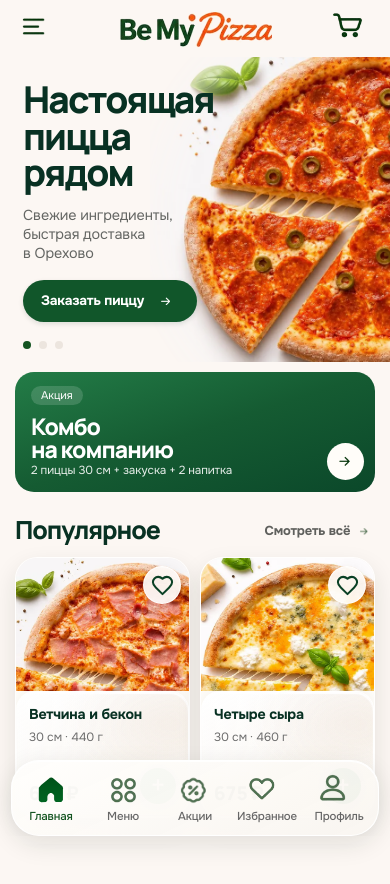
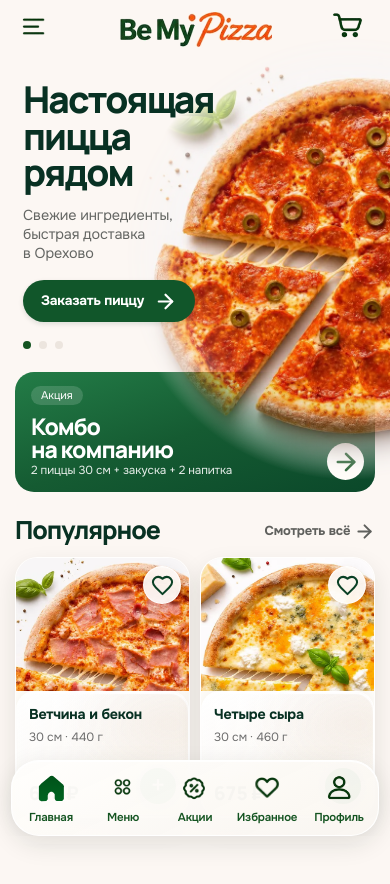
Before and after one commit to Ryt1nger/Be-My-Pizza, a React (Vite) app in the folder apps/customer/: page / in a window 390 px wide. Shown: the top 884 px of the page. Built offline with nearby package versions, Linux system fonts and the light colour scheme.

Commit message:
style: hide mobile scrollbars, overlay hero pizza, unify arrows and stabilize nav icons

```diff
--- a/apps/customer/src/app/shell/AppShell.tsx
+++ b/apps/customer/src/app/shell/AppShell.tsx
@@ -53,8 +53,8 @@ export function AppShell(){
   <div aria-hidden="true" className="bmp-bottom-gap-mask fixed bottom-0 left-0 right-0 z-[39] md:hidden"/>
   <nav aria-label="Нижняя навигация"
     className="bmp-bottom-glass fixed bottom-[max(8px,env(safe-area-inset-bottom))] left-[11px] right-[11px] z-40 grid h-[76px] grid-cols-5 overflow-hidden rounded-[28px] px-[3px] md:hidden">
-   {tabs.map(t=><NavLink to={t.to} key={t.to} end={t.to==='/'} className={({isActive})=>'flex min-w-0 flex-col items-center justify-center gap-[2px] rounded-[24px] px-[1px] leading-tight '+(isActive?'text-primary':'text-muted')}>
-      {({isActive})=><><BrandIcon name={t.icon} size={36} nav filled={isActive} className={isActive?'':'opacity-70'}/><span className={'bmp-nav-label truncate text-center '+(isActive?'font-bold':'')}>{t.name}</span></>}
+   {tabs.map(t=><NavLink to={t.to} key={t.to} end={t.to==='/'} className="grid min-w-0 grid-rows-[36px_16px] content-center justify-items-center gap-[4px] rounded-[24px] px-[1px] text-primary">
+      {({isActive})=><><BrandIcon name={t.icon} size={36} nav filled={isActive}/><span className="bmp-nav-label block h-[16px] max-w-full truncate text-center">{t.name}</span></>}
     </NavLink>)}
   </nav>
   {drawerOpen&&<div className="fixed inset-0 z-50 md:hidden">
--- a/apps/customer/src/pages/HomePage.tsx
+++ b/apps/customer/src/pages/HomePage.tsx
@@ -1,4 +1,5 @@
 import { Link } from 'react-router-dom';
+import { ArrowRight } from 'lucide-react';
 import { useQuery } from '@tanstack/react-query';
 import { catalogGateway } from '@/api';
 import { ProductPhoto } from '@/shared/ui/ProductPhoto';
@@ -23,8 +24,8 @@ export function HomePage(){
    .filter((p):p is Product=>Boolean(p));
  return <div className="mx-auto max-w-[1080px]">
   <section aria-labelledby="home-title"
-    className="relative -mx-4 h-[305px] overflow-hidden px-[23px] sm:mx-0 sm:h-[400px] sm:rounded-[28px] sm:px-10 lg:h-[455px] lg:px-14">
-    <div className="pointer-events-none absolute -right-[190px] -top-[55px] h-[430px] w-[430px] sm:-right-[65px] sm:-top-[32px] sm:h-[477px] sm:w-[477px] lg:right-[-25px] lg:top-[-30px] lg:h-[535px] lg:w-[535px]" style={{maskImage:"radial-gradient(circle at center, #000 58%, transparent 79%)",WebkitMaskImage:"radial-gradient(circle at center, #000 58%, transparent 79%)"}}>
+    className="relative z-20 -mx-4 h-[305px] overflow-visible px-[23px] sm:mx-0 sm:h-[400px] sm:px-10 lg:h-[455px] lg:px-14">
+    <div className="pointer-events-none absolute z-0 -right-[195px] -top-[24px] h-[468px] w-[468px] sm:-right-[83px] sm:-top-[18px] sm:h-[500px] sm:w-[500px] lg:-right-[30px] lg:-top-[15px] lg:h-[560px] lg:w-[560px]" style={{maskImage:"radial-gradient(ellipse 55% 54% at 50% 48%, #000 52%, rgba(0,0,0,.92) 65%, transparent 88%)",WebkitMaskImage:"radial-gradient(ellipse 55% 54% at 50% 48%, #000 52%, rgba(0,0,0,.92) 65%, transparent 88%)"}}>
       <ProductPhoto src="/media/products/pepperoni.webp" alt="Пицца Пепперони" className="h-full w-full object-contain mix-blend-multiply"/>
     </div>
     <div className="relative z-10 pt-[24px] sm:pt-[53px] lg:pt-[68px]">
@@ -38,7 +39,7 @@ export function HomePage(){
       </p>
       <Link to="/menu"
         className="bmp-body-strong mt-[18px] inline-flex h-[42px] items-center gap-[10px] rounded-full bg-[#11562A] px-[18px] text-[clamp(13px,3.5vw,15px)] text-white shadow-[0_2px_5px_rgba(9,50,28,.13)] sm:mt-7 sm:h-12 sm:px-6 sm:text-base">
-        Заказать пиццу <BrandIcon name="arrow" size={25} className="brightness-0 invert"/>
+        Заказать пиццу <ArrowRight size={23} strokeWidth={2.3} aria-hidden="true"/>
       </Link>
       <div className="mt-[19px] flex items-center gap-[8px]" aria-label="Первый слайд. Остальные слайды пока не опубликованы.">
         <span className="h-[8px] w-[8px] rounded-full bg-[#145421]"/>
@@ -64,7 +65,7 @@ export function HomePage(){
       className="pointer-events-none absolute inset-y-0 right-0 w-[42%]"/>
     <Link to="/promotions" aria-label="Перейти к акциям"
       className="absolute bottom-[12px] right-[11px] z-20 grid h-[37px] w-[37px] place-items-center rounded-full bg-surface text-primary sm:bottom-5 sm:right-5 sm:h-[46px] sm:w-[46px]">
-      <BrandIcon name="arrow" size={29}/>
+      <ArrowRight size={28} strokeWidth={2.25} aria-hidden="true"/>
     </Link>
   </section>
 
@@ -74,7 +75,7 @@ export function HomePage(){
         Популярное
       </h2>
       <Link to="/menu" className="bmp-body-strong inline-flex shrink-0 items-center gap-1 whitespace-nowrap text-[13px] text-[#5F605D] sm:text-base">
-        Смотреть всё <BrandIcon name="arrow" size={21} className="opacity-70"/>
+        Смотреть всё <ArrowRight size={21} strokeWidth={2.2} aria-hidden="true"/>
       </Link>
     </div>
     {isLoading&&<p role="status" className="bmp-body text-sm text-muted">Загружаем товары…</p>}
--- a/apps/customer/src/shared/styles/index.css
+++ b/apps/customer/src/shared/styles/index.css
@@ -38,7 +38,7 @@ button{-webkit-tap-highlight-color:transparent;touch-action:manipulation}
 .bmp-body{font-family:var(--bmp-font-body);font-weight:400;letter-spacing:-.008em}
 .bmp-body-strong{font-family:var(--bmp-font-body);font-weight:700;letter-spacing:-.015em}
 .bmp-price{font-family:var(--bmp-font-display);font-weight:800;letter-spacing:-.035em;font-variant-numeric:tabular-nums}
-.bmp-nav-label{font-family:var(--bmp-font-body);font-size:clamp(11px,2.95vw,12px);font-weight:500;line-height:1.2;letter-spacing:-.013em}
+.bmp-nav-label{font-family:var(--bmp-font-body);font-size:clamp(11px,2.95vw,12px);font-weight:600;line-height:16px;letter-spacing:-.013em}
 
 /* Do not suppress zoom on mobile input focus: keep forms >=16 CSS px. */
 input,select,textarea{font-size:max(16px,1rem)}
@@ -105,3 +105,18 @@ input,select,textarea{font-size:max(16px,1rem)}
   border-bottom:1px solid rgba(255,255,255,.94);
   box-shadow:0 7px 22px rgba(16,34,23,.085),inset 0 1px 0 rgba(255,255,255,.95);
 }
+
+/* The iPhone/app still scrolls normally; only scrollbar chrome is hidden.
+   Preserve momentum scrolling, focus navigation and scroll position. */
+html,body {
+  scrollbar-width:none;
+  -ms-overflow-style:none;
+  overflow-x:clip;
+}
+html::-webkit-scrollbar,
+body::-webkit-scrollbar,
+#root::-webkit-scrollbar {
+  display:none;
+  width:0;
+  height:0;
+}
--- a/apps/customer/src/shared/ui/BrandIcon.tsx
+++ b/apps/customer/src/shared/ui/BrandIcon.tsx
@@ -23,28 +23,35 @@ type IconProps={
   /** Equalize the VISIBLE silhouette of each tab's active/inactive glyph. */
   nav?:boolean;
 };
-const navOutlineInkRatio:Partial<Record<BrandIconName,number>>={
-  home:42/96, categories:42/96, promotion:60/96,
-  favorite:48/96, profile:40/96
+/** Measured alpha extents of the original owner-provided sprite tiles.
+ *  Calibrate both filled and outlined variants to the SAME optical centre and
+ *  max painted dimension. No selected-state scaling or positional jump. */
+const outlineBounds:Partial<Record<BrandIconName,[number,number,number,number]>>={
+  home:[14,21,74,69],
+  categories:[16,24,83,77],
+  promotion:[13,16,83,83],
+  favorite:[13,22,65,73],
+  profile:[15,23,60,67]
 };
-const navFilledInkRatio=95/108;
+const filledBounds:Partial<Record<BrandIconName,[number,number,number,number]>>={
+  home:[7,6,101,101],
+  categories:[6,7,100,101],
+  promotion:[6,7,101,101],
+  favorite:[7,6,101,100],
+  profile:[6,6,101,101]
+};
 
-/**
- * The outline sprite has wide transparent margins (~40–60% of each cell);
- * the filled one nearly fills its cell (~88%). A 36px CSS background for
- * both therefore *visually* doubles the active glyph.
- *
- * Keep identical 36px layout boxes. For bottom tabs only, compute each
- * sprite's own inner size so the painted silhouette is about 25px across.
- */
 export function BrandIcon({name,size=34,className='',label,filled=false,nav=false}:IconProps){
   const activeFill=filled && name in filledTabs;
   const [col,row]=locations[name];
-  const paintedTarget=size*.69;
-  const outlineFraction=navOutlineInkRatio[name]??.5;
-  const artworkSize=nav
-    ? Math.round(paintedTarget/(activeFill?navFilledInkRatio:outlineFraction))
+  const bounds=activeFill?filledBounds[name]:outlineBounds[name];
+  const tileSize=activeFill?108:96;
+  const paintedMax=bounds?Math.max(bounds[2]-bounds[0],bounds[3]-bounds[1]):tileSize;
+  const artworkSize=nav&&bounds
+    ? Math.round((size*.70)*tileSize/paintedMax)
     : size;
+  const opticalX=nav&&bounds?Math.round(((tileSize-(bounds[0]+bounds[2]))/2)*artworkSize/tileSize*100)/100:0;
+  const opticalY=nav&&bounds?Math.round(((tileSize-(bounds[1]+bounds[3]))/2)*artworkSize/tileSize*100)/100:0;
   const spriteStyle:CSSProperties=activeFill ? {
     backgroundImage:`url("${import.meta.env.BASE_URL}media/brand/nav-filled.svg")`,
     backgroundSize:'500% 100%',
@@ -60,6 +67,7 @@ export function BrandIcon({name,size=34,className='',label,filled=false,nav=fals
     }} role={label?'img':undefined} aria-label={label} aria-hidden={label?undefined:true}>
       <span aria-hidden="true" style={{
         display:'block',flexShrink:0,width:artworkSize,height:artworkSize,
+        transform:`translate(${opticalX}px, ${opticalY}px)`,
         backgroundRepeat:'no-repeat',...spriteStyle
       }}/>
     </span>;
```
Also changed, not shown: 2 other files (tests, documents, lock files or other folders).
